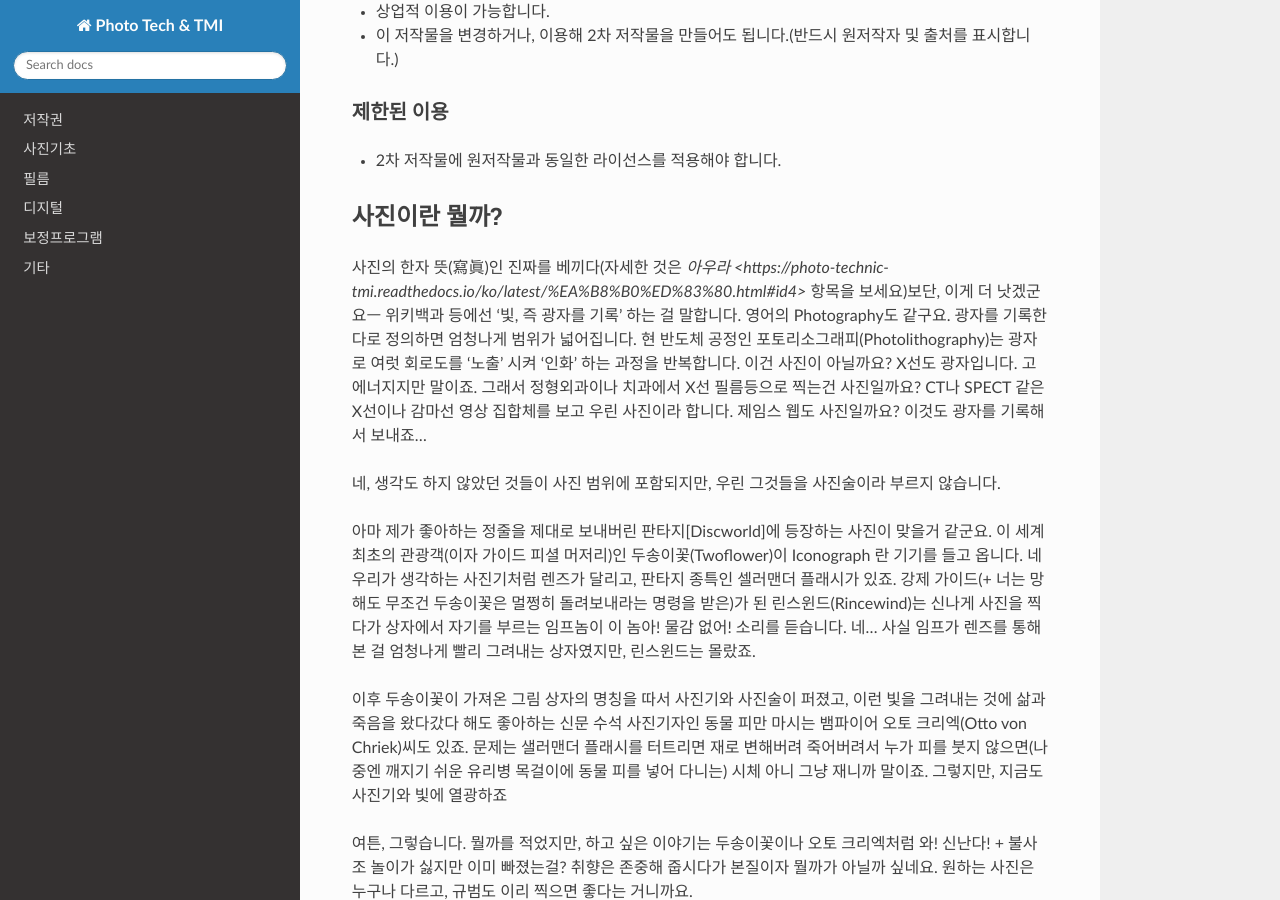
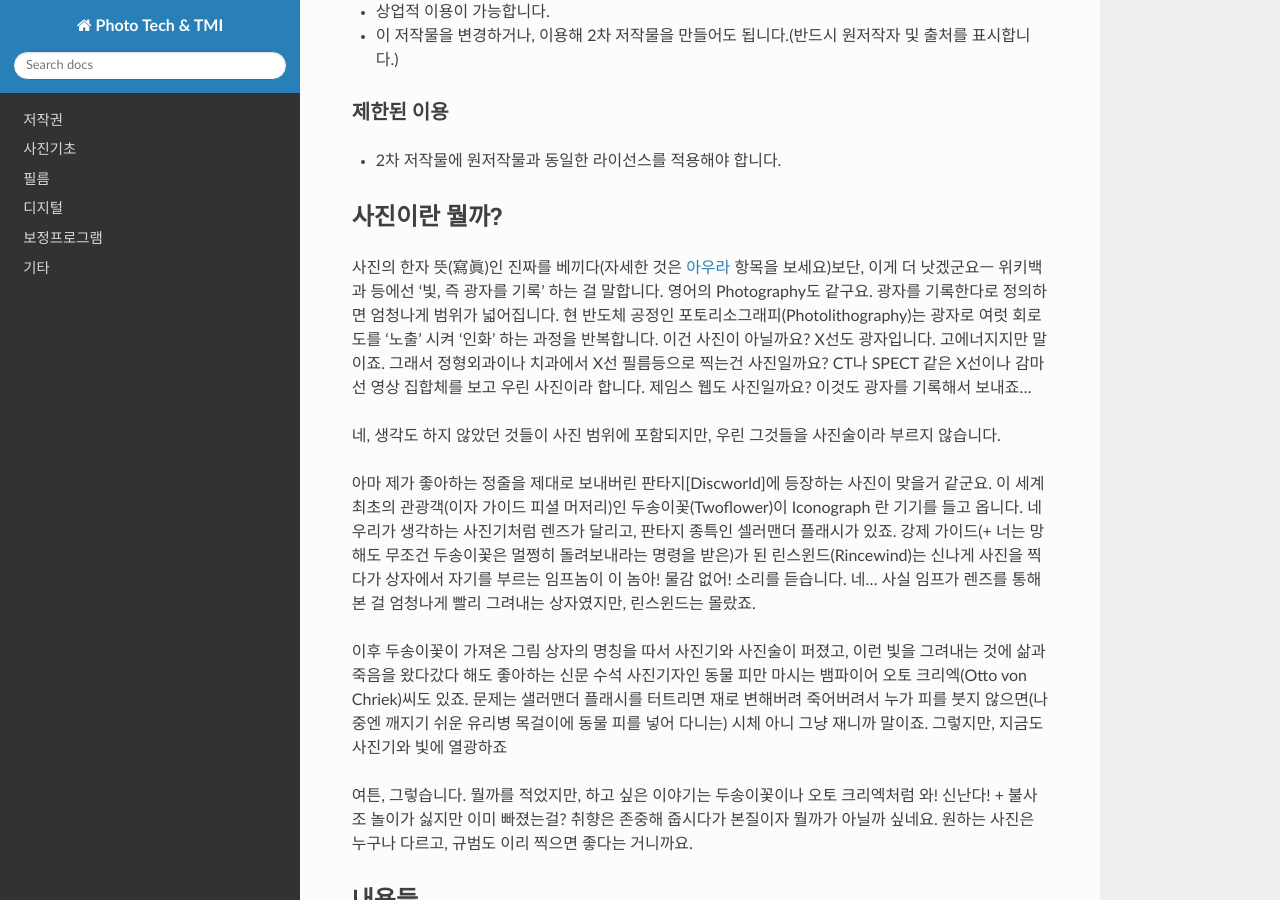
Before and after one commit to readingsnail/readthedocs-photo, a Sphinx documentation site: the page built from docs/source/index.rst, in a window 1280 px wide and 900 px high, scrolled down 780 px. Built offline with Sphinx 7.4.7 and the Read the Docs theme 3.1.0, drawn with Linux system fonts in a browser that asks for light colours; some of the changed lines change nothing that is shown.

Commit message:
index.rst 업데이트

```diff
--- a/docs/source/index.rst
+++ b/docs/source/index.rst
@@ -34,7 +34,7 @@
 
 사진이란 뭘까?
 -----------
-사진의 한자 뜻(寫眞)인 진짜를 베끼다(자세한 것은 `아우라  <https://photo-technic-tmi.readthedocs.io/ko/latest/%EA%B8%B0%ED%83%80.html#id4>` 항목을 보세요)보단, 이게 더 낫겠군요ㅡ 위키백과 등에선 ‘빛, 즉 광자를 기록’ 하는 걸 말합니다. 영어의 Photography도 같구요. 광자를 기록한다로 정의하면 엄청나게 범위가 넓어집니다. 현 반도체 공정인 포토리소그래피(Photolithography)는 광자로 여럿 회로도를 ‘노출’ 시켜 ‘인화’ 하는 과정을 반복합니다. 이건 사진이 아닐까요? X선도 광자입니다. 고에너지지만 말이죠. 그래서 정형외과이나 치과에서 X선 필름등으로 찍는건 사진일까요? CT나 SPECT 같은 X선이나 감마선 영상 집합체를 보고 우린 사진이라 합니다. 제임스 웹도 사진일까요? 이것도 광자를 기록해서 보내죠...
+사진의 한자 뜻(寫眞)인 진짜를 베끼다(자세한 것은 `아우라 <https://photo-technic-tmi.readthedocs.io/ko/latest/기타.html#id4>`_ 항목을 보세요)보단, 이게 더 낫겠군요ㅡ 위키백과 등에선 ‘빛, 즉 광자를 기록’ 하는 걸 말합니다. 영어의 Photography도 같구요. 광자를 기록한다로 정의하면 엄청나게 범위가 넓어집니다. 현 반도체 공정인 포토리소그래피(Photolithography)는 광자로 여럿 회로도를 ‘노출’ 시켜 ‘인화’ 하는 과정을 반복합니다. 이건 사진이 아닐까요? X선도 광자입니다. 고에너지지만 말이죠. 그래서 정형외과이나 치과에서 X선 필름등으로 찍는건 사진일까요? CT나 SPECT 같은 X선이나 감마선 영상 집합체를 보고 우린 사진이라 합니다. 제임스 웹도 사진일까요? 이것도 광자를 기록해서 보내죠...
 
 네, 생각도 하지 않았던 것들이 사진 범위에 포함되지만, 우린 그것들을 사진술이라 부르지 않습니다.
 
```
